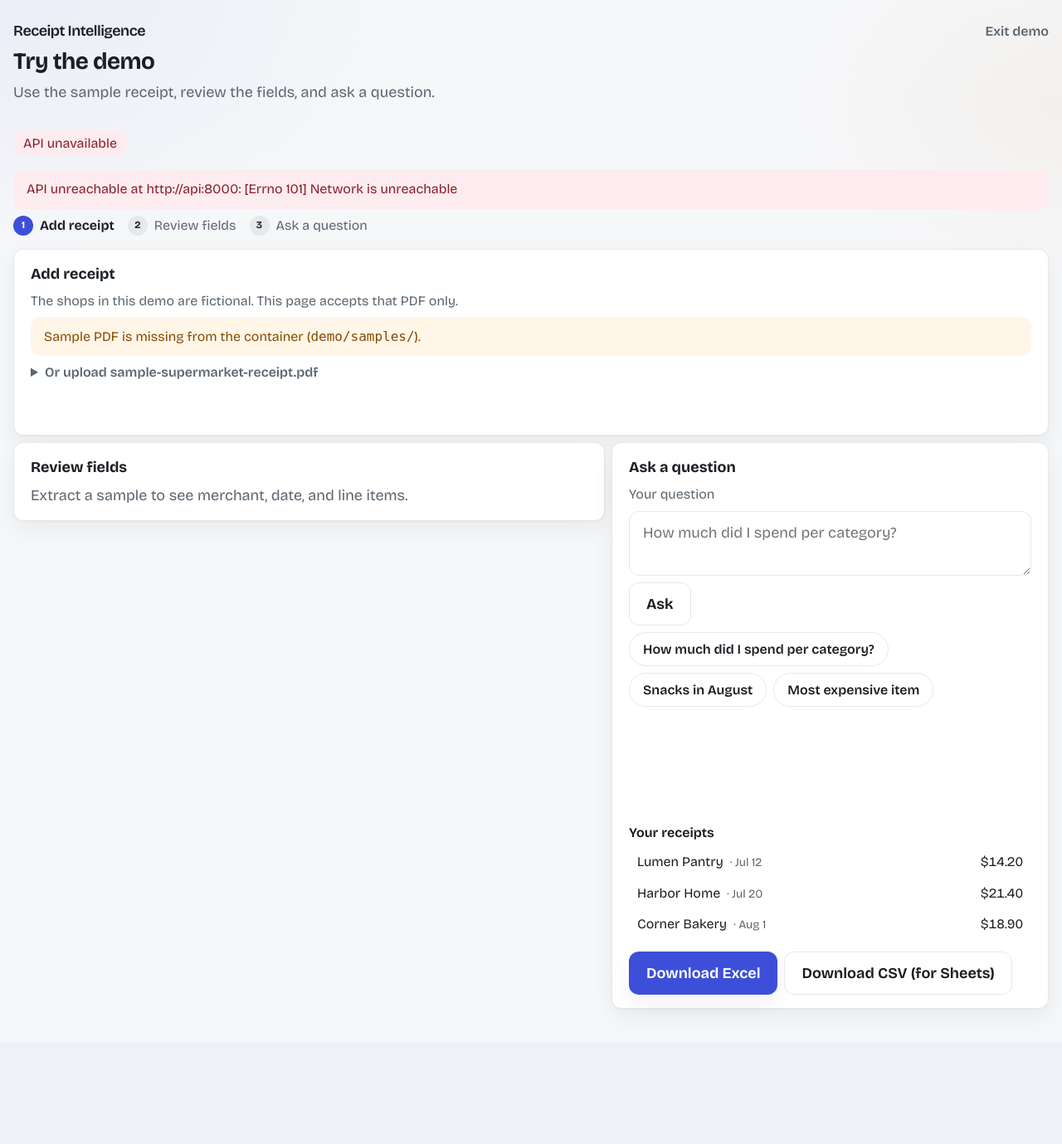
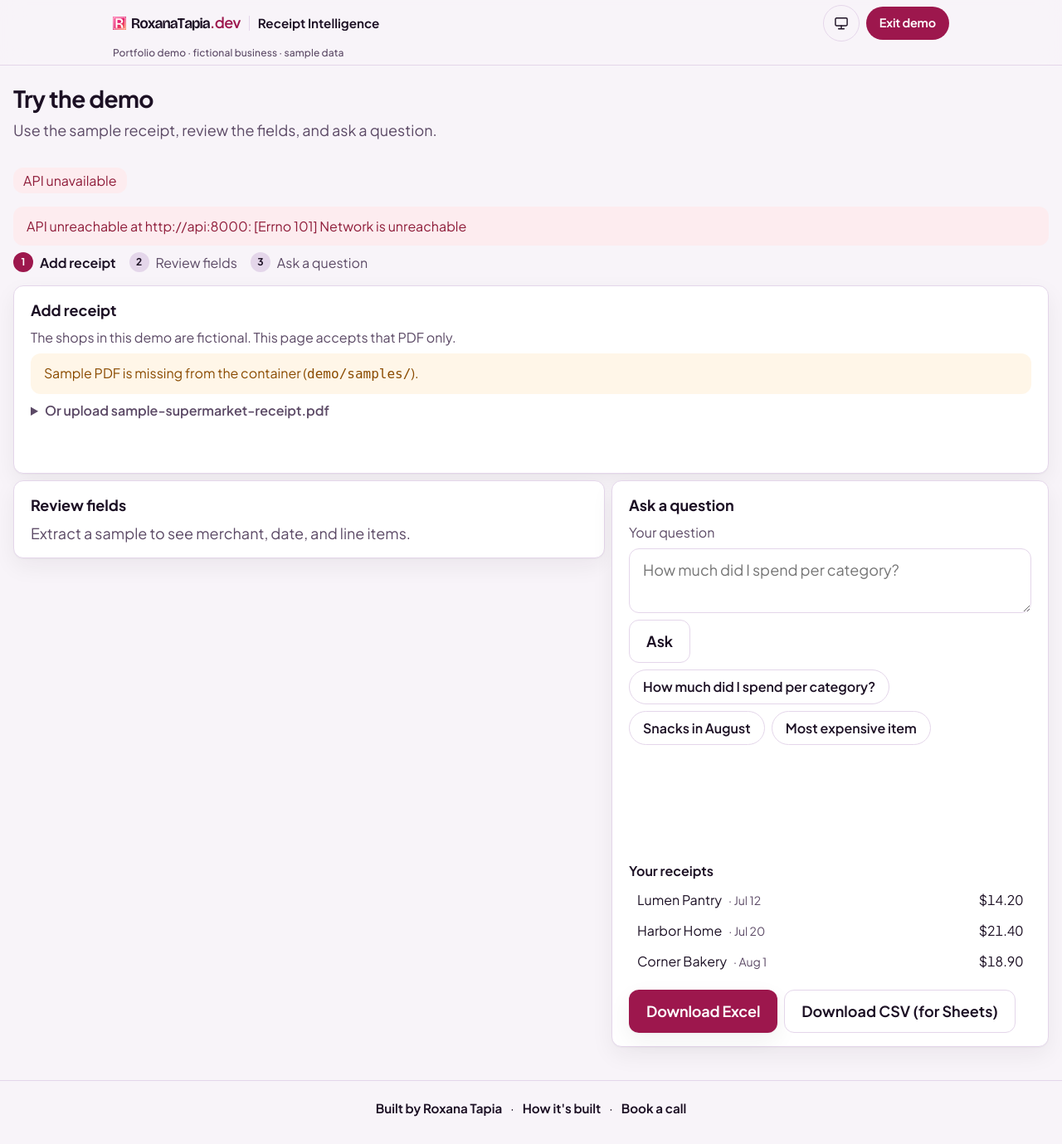
Before and after one commit to RoxanaTapia/receipt-intelligence-demo, a FastAPI app: page / in a window 1280 px wide. Shown: the whole page at 83% size. Before the commit the page ends 1218 px from the top, so only its background shows below. Run offline with FastAPI, Linux system fonts and the light colour scheme; data that the repository does not hold is empty.

Commit message:
feat(ui): use the brand header and magenta accent
Replace the grey page and indigo accent with the kit header, light
and dark tokens, self-hosted fonts, and the favicon set. An
X-Ops-Ok request sets data-operator and loads the heartbeat script.
The receipt flow is unchanged.

Co-authored-by: Roxana Tapia <hello@roxanatapia.dev>

```diff
--- a/demo/app/main.py
+++ b/demo/app/main.py
@@ -3,6 +3,7 @@
 from __future__ import annotations
 
 import json
+import mimetypes
 import os
 import time
 from datetime import date
@@ -31,7 +32,29 @@ from app.session import (
     session_id,
 )
 
+# Browsers accept these from the kit's @font-face rules.
+mimetypes.add_type("font/woff2", ".woff2", strict=True)
+
 APP_DIR = Path(__file__).resolve().parent
+
+
+def _demo_kit_dir() -> Path:
+    """Locate the vendored kit without editing the hashed files.
+
+    A local checkout keeps it at the repo root. The image copies that
+    same folder next to the app package.
+    """
+    override = os.getenv("DEMO_KIT_DIR")
+    if override:
+        return Path(override)
+    for parent in APP_DIR.parents:
+        candidate = parent / "vendor" / "demo-kit"
+        if (candidate / "VERSION").is_file():
+            return candidate
+    return APP_DIR.parents[1] / "vendor" / "demo-kit"
+
+
+DEMO_KIT_DIR = _demo_kit_dir()
 SEED_DIR = Path(os.getenv("SEED_DIR", str(APP_DIR.parent / "seed")))
 SAMPLES_DIR = Path(os.getenv("SAMPLES_DIR", str(APP_DIR.parent / "samples")))
 RECEIPT_DATA_PATH = Path(os.getenv("RECEIPT_DATA_PATH", "/data/receipts"))
@@ -73,6 +96,19 @@ def public_url(path: str = "/") -> str:
 
 app = FastAPI(title="Receipt Intelligence Demo", root_path=ROOT_PATH)
 app.mount("/static", StaticFiles(directory=APP_DIR / "static"), name="static")
+app.mount("/demo-kit", StaticFiles(directory=DEMO_KIT_DIR), name="demo-kit")
+
+
+def operator_session(request: Request) -> bool:
+    """True when the edge marked this request as an operator session.
+
+    The edge sends ``X-Ops-Ok`` only for that session. A value of 0, false,
+    no, or off is treated as a visitor so a default header cannot flip the page.
+    """
+    raw = request.headers.get("x-ops-ok")
+    if raw is None:
+        return False
+    return raw.strip().lower() not in {"0", "false", "no", "off"}
 api = ReceiptApiClient(API_BASE_URL)
 n8n = N8nIngestClient(N8N_INGEST_WEBHOOK_URL)
 
--- a/demo/app/page.py
+++ b/demo/app/page.py
@@ -44,6 +44,7 @@ def _base_context(request: Request) -> dict[str, Any]:
         DEMO_END_DATE,
         DEMO_START_DATE,
         ROOT_PATH,
+        operator_session,
         public_url,
     )
 
@@ -51,6 +52,7 @@ def _base_context(request: Request) -> dict[str, Any]:
         "request": request,
         "root_path": ROOT_PATH,
         "public_url": public_url,
+        "operator": operator_session(request),
         "demo_css": DEMO_CSS,
         "demo_start": DEMO_START_DATE,
         "demo_end": DEMO_END_DATE,
--- a/demo/app/static/panels/ask.css
+++ b/demo/app/static/panels/ask.css
@@ -18,7 +18,7 @@
   padding: 12px 16px;
   font: inherit;
   font-size: 18px;
-  background: #fff;
+  background: var(--panel);
   color: var(--ink);
 }
 
@@ -134,7 +134,7 @@
 }
 
 .receipts-list li.is-added {
-  background: #f3f4f8;
+  background: var(--accent-soft);
 }
 
 .receipts-copy {
@@ -165,7 +165,7 @@
   display: inline-block;
   padding: 1px 8px;
   border-radius: 999px;
-  background: #e8eaef;
+  background: var(--accent-soft);
   color: var(--muted);
   font-size: 12px;
   font-weight: 600;
--- a/demo/app/static/panels/live.css
+++ b/demo/app/static/panels/live.css
@@ -89,7 +89,7 @@
   border: 1px solid var(--line);
   border-radius: var(--radius);
   padding: 4px;
-  background: #fff;
+  background: var(--panel);
   cursor: pointer;
   width: 100%;
 }
@@ -203,7 +203,7 @@
 .skeleton-row {
   height: 14px;
   border-radius: 6px;
-  background: linear-gradient(90deg, var(--line) 0%, #f3f4f6 50%, var(--line) 100%);
+  background: linear-gradient(90deg, var(--line) 0%, var(--panel) 50%, var(--line) 100%);
   background-size: 200% 100%;
   animation: shimmer 1.2s ease-in-out infinite;
 }
--- a/demo/app/static/panels/shared.css
+++ b/demo/app/static/panels/shared.css
@@ -1,26 +1,27 @@
-/* Visitor page. Type is Bricolage Grotesque, the roxanatapia.dev wordmark.
-   The favicon is that site's coral and magenta framed R. 8px spacing, 12px radius. */
+/* Visitor page. Colour comes from the vendored demo kit (light and dark).
+   UI type is Plus Jakarta Sans. The wordmark stays Bricolage Grotesque.
+   8px spacing, 12px radius. The header itself is styled by demo-kit.css. */
 :root {
-  --bg: #f6f7f9;
-  --ink: #1a1f24;
-  --muted: #5c6670;
-  --line: #e6e8ec;
-  --panel: #ffffff;
-  --accent: #3d4fd8;
-  --accent-hover: #4a5be0;
-  --accent-ink: #ffffff;
-  --accent-soft: #eef0fc;
+  --bg: var(--color-bg, #f8f4f9);
+  --ink: var(--color-text, #1c1024);
+  --muted: var(--color-muted, #5c4a66);
+  --line: var(--color-border, #e4d6ea);
+  --panel: var(--color-card, #ffffff);
+  --accent: var(--color-accent, #9d174d);
+  --accent-hover: var(--color-accent-hover, #7f1239);
+  --accent-ink: var(--color-on-accent, #ffffff);
+  --accent-soft: var(--color-accent-soft, rgba(157, 23, 77, 0.08));
   --warn: #8a4b00;
   --warn-bg: #fff6e8;
-  --err: #8a1f2b;
+  --err: #8f1d3a;
   --err-bg: #fdecef;
   --ok: #2f6b4f;
   --ok-bg: #eaf6ef;
-  --font: "Bricolage Grotesque", ui-sans-serif, system-ui, sans-serif;
+  --font: "Plus Jakarta Sans", ui-sans-serif, system-ui, -apple-system, "Segoe UI", sans-serif;
   --mono: ui-monospace, "SFMono-Regular", Menlo, Consolas, monospace;
   --space: 8px;
   --radius: 12px;
-  --shadow: 0 1px 2px rgba(26, 31, 36, 0.04), 0 10px 28px rgba(26, 31, 36, 0.06);
+  --shadow: 0 1px 2px rgba(28, 16, 36, 0.04), 0 10px 28px rgba(28, 16, 36, 0.06);
 }
 
 * {
@@ -31,10 +32,6 @@ body {
   margin: 0;
   min-height: 100vh;
   color: var(--ink);
-  background:
-    radial-gradient(ellipse 70% 45% at 0% 0%, rgba(61, 79, 216, 0.06) 0%, transparent 55%),
-    radial-gradient(ellipse 50% 35% at 100% 10%, rgba(196, 154, 90, 0.07) 0%, transparent 50%),
-    var(--bg);
   font-family: var(--font);
   font-size: 18px;
   line-height: 1.45;
@@ -45,36 +42,6 @@ main {
   width: min(1400px, calc(100% - 32px));
   margin: 0 auto;
   padding: calc(var(--space) * 3) 0 calc(var(--space) * 5);
-}
-
-.top-bar {
-  display: flex;
-  align-items: baseline;
-  justify-content: space-between;
-  gap: var(--space);
-  margin: 0 0 var(--space);
-}
-
-.brand {
-  margin: 0;
-  color: var(--ink);
-  font-family: "Bricolage Grotesque", ui-sans-serif, system-ui, sans-serif;
-  font-size: 18px;
-  font-weight: 600;
-  letter-spacing: -0.03em;
-}
-
-.exit-demo {
-  font-size: 16px;
-  font-weight: 600;
-  color: var(--muted);
-  text-decoration: none;
-  white-space: nowrap;
-}
-
-.exit-demo:hover {
-  color: var(--accent);
-  text-decoration: underline;
 }
 
 h1 {
@@ -287,7 +254,7 @@ tfoot td {
   color: var(--accent);
 }
 
-.btn,
+.btn:not(.dk-exit),
 .button,
 .btn-secondary,
 .button.secondary {
@@ -307,12 +274,12 @@ tfoot td {
   box-shadow: var(--shadow);
 }
 
-.btn:hover,
+.btn:not(.dk-exit):hover,
 .button:hover {
   background: var(--accent-hover);
 }
 
-.btn:disabled,
+.btn:not(.dk-exit):disabled,
 .btn-secondary:disabled {
   cursor: wait;
   opacity: 0.85;
@@ -348,7 +315,7 @@ tfoot td {
 #live-ingest,
 #ask-answer,
 #review {
-  scroll-margin-top: 16px;
+  scroll-margin-top: 96px;
 }
 
 @media (max-width: 640px) {
@@ -361,7 +328,7 @@ tfoot td {
     padding-top: 16px;
   }
 
-  .btn,
+  .btn:not(.dk-exit),
   .btn-secondary {
     width: 100%;
   }
--- a/demo/app/static/panels/spending.css
+++ b/demo/app/static/panels/spending.css
@@ -69,7 +69,7 @@
   padding: 8px 12px;
   font: inherit;
   font-size: 16px;
-  background: #fff;
+  background: var(--panel);
   color: var(--ink);
 }
 
--- a/demo/app/templates/base.html
+++ b/demo/app/templates/base.html
@@ -1,20 +1,80 @@
 <!DOCTYPE html>
-<html lang="en">
+<html lang="en"{% if operator %} data-operator="true"{% endif %}>
   <head>
     <meta charset="utf-8" />
     <meta name="viewport" content="width=device-width, initial-scale=1" />
     <title>{% block title %}Receipt Intelligence{% endblock %}</title>
-    <link rel="preconnect" href="https://fonts.googleapis.com" />
-    <link rel="preconnect" href="https://fonts.gstatic.com" crossorigin />
-    <link rel="icon" href="{{ public_url('/static/favicon.svg') }}" type="image/svg+xml" />
-    <link
-      href="https://fonts.googleapis.com/css2?family=Bricolage+Grotesque:wght@400..700&display=swap"
-      rel="stylesheet"
-    />
-    {# Inlined: avoids /app ↔ static proxy mismatches on the portfolio edge. #}
+    <meta name="theme-color" content="#f8f4f9" />
+    <link rel="icon" href="{{ public_url('/demo-kit/favicon.svg') }}" type="image/svg+xml" />
+    <link rel="icon" href="{{ public_url('/demo-kit/favicon-32.png') }}" type="image/png" sizes="32x32" />
+    <link rel="apple-touch-icon" href="{{ public_url('/demo-kit/apple-touch-icon.png') }}" />
+    <script src="{{ public_url('/demo-kit/theme-init.js') }}"></script>
+    <link rel="preload" href="{{ public_url('/demo-kit/fonts/plus-jakarta-sans-latin.woff2') }}" as="font" type="font/woff2" crossorigin="anonymous" />
+    <link rel="preload" href="{{ public_url('/demo-kit/fonts/bricolage-grotesque-latin.woff2') }}" as="font" type="font/woff2" crossorigin="anonymous" />
+    <link rel="stylesheet" href="{{ public_url('/demo-kit/demo-kit.css') }}" />
+    {# Page rules stay inlined so a proxy miss on /static cannot unstyle the flow. #}
     <style>{{ demo_css | safe }}</style>
   </head>
   <body>
-    <main{% if scroll_target %} data-scroll="{{ scroll_target }}"{% endif %}>{% block content %}{% endblock %}</main>
+    <a class="skip-link" href="#main">Skip to content</a>
+    <header class="dk-header">
+      <div class="dk-bar">
+        <div class="dk-brand">
+          <a class="dk-wordmark" href="https://roxanatapia.dev/">
+            <img class="dk-mark" src="{{ public_url('/demo-kit/favicon.svg') }}" alt="" width="16" height="16" />
+            <span class="dk-wordmark-name">RoxanaTapia<span class="dk-wordmark-dev">.dev</span></span>
+          </a>
+          <span class="dk-divider" aria-hidden="true"></span>
+          <span class="dk-product">Receipt Intelligence</span>
+        </div>
+        <div class="dk-tools">
+          <div class="theme-menu">
+            <button type="button" class="theme-toggle" id="theme-toggle" aria-haspopup="menu" aria-expanded="false" aria-controls="theme-menu" aria-label="Auto">
+              <svg class="theme-icon theme-icon-auto" viewBox="0 0 24 24" width="20" height="20" aria-hidden="true" focusable="false"><rect x="3.5" y="4.5" width="17" height="11" rx="1.6" fill="none" stroke="currentColor" stroke-width="1.7"/><path d="M8 20h8M12 15.5V20" fill="none" stroke="currentColor" stroke-width="1.7" stroke-linecap="round"/></svg>
+              <svg class="theme-icon theme-icon-light" viewBox="0 0 24 24" width="20" height="20" aria-hidden="true" focusable="false"><circle cx="12" cy="12" r="3.5" fill="none" stroke="currentColor" stroke-width="1.7"/><path d="M12 3v2.2M12 18.8V21M3 12h2.2M18.8 12H21M5.4 5.4l1.6 1.6M17 17l1.6 1.6M18.6 5.4 17 7M7 17l-1.6 1.6" fill="none" stroke="currentColor" stroke-width="1.7" stroke-linecap="round"/></svg>
+              <svg class="theme-icon theme-icon-dark" viewBox="0 0 24 24" width="20" height="20" aria-hidden="true" focusable="false"><path d="M20 14.6A7.4 7.4 0 0 1 9.4 4 7.2 7.2 0 1 0 20 14.6Z" fill="none" stroke="currentColor" stroke-width="1.7" stroke-linejoin="round"/></svg>
+            </button>
+            <div class="theme-dropdown" id="theme-menu" role="menu" aria-labelledby="theme-toggle" hidden>
+              <button type="button" class="theme-option" role="menuitemradio" data-set-theme="auto" aria-checked="true">
+                <svg viewBox="0 0 24 24" width="20" height="20" aria-hidden="true" focusable="false"><rect x="3.5" y="4.5" width="17" height="11" rx="1.6" fill="none" stroke="currentColor" stroke-width="1.7"/><path d="M8 20h8M12 15.5V20" fill="none" stroke="currentColor" stroke-width="1.7" stroke-linecap="round"/></svg>
+                <span class="theme-option-copy">
+                  <span>Auto</span>
+                  <span class="theme-hint">Same as this device</span>
+                </span>
+              </button>
+              <button type="button" class="theme-option" role="menuitemradio" data-set-theme="light" aria-checked="false">
+                <svg viewBox="0 0 24 24" width="20" height="20" aria-hidden="true" focusable="false"><circle cx="12" cy="12" r="3.5" fill="none" stroke="currentColor" stroke-width="1.7"/><path d="M12 3v2.2M12 18.8V21M3 12h2.2M18.8 12H21M5.4 5.4l1.6 1.6M17 17l1.6 1.6M18.6 5.4 17 7M7 17l-1.6 1.6" fill="none" stroke="currentColor" stroke-width="1.7" stroke-linecap="round"/></svg>
+                <span>Light</span>
+              </button>
+              <button type="button" class="theme-option" role="menuitemradio" data-set-theme="dark" aria-checked="false">
+                <svg viewBox="0 0 24 24" width="20" height="20" aria-hidden="true" focusable="false"><path d="M20 14.6A7.4 7.4 0 0 1 9.4 4 7.2 7.2 0 1 0 20 14.6Z" fill="none" stroke="currentColor" stroke-width="1.7" stroke-linejoin="round"/></svg>
+                <span>Dark</span>
+              </button>
+            </div>
+          </div>
+          {# Host-absolute: invite and ops live on the edge, not under ROOT_PATH. #}
+          <a class="btn btn-primary dk-exit" id="demo-exit" href="{% if operator %}/ops/logout{% else %}/invite/exit{% endif %}">
+            <span class="dk-exit-visitor">Exit demo</span>
+            <span class="dk-exit-ops">Log out</span>
+          </a>
+        </div>
+      </div>
+      <p class="dk-note">Portfolio demo · fictional business · sample data</p>
+    </header>
+    <main id="main" class="dk-enter"{% if scroll_target %} data-scroll="{{ scroll_target }}"{% endif %}>{% block content %}{% endblock %}</main>
+    <footer class="dk-footer">
+      <div class="dk-footer-slot">
+        <a href="https://roxanatapia.dev/">Built by Roxana Tapia</a>
+        <span aria-hidden="true">·</span>
+        <a href="https://roxanatapia.dev/">How it's built</a>
+        <span aria-hidden="true">·</span>
+        <a href="https://roxanatapia.dev/">Book a call</a>
+      </div>
+    </footer>
+    <script src="{{ public_url('/demo-kit/theme.js') }}"></script>
+    <script src="{{ public_url('/demo-kit/motion.js') }}"></script>
+    {% if operator %}
+    <script src="{{ public_url('/demo-kit/ops-heartbeat.js') }}"></script>
+    {% endif %}
   </body>
 </html>
--- a/demo/app/templates/index.html
+++ b/demo/app/templates/index.html
@@ -1,11 +1,6 @@
 {% extends "base.html" %}
 {% block title %}Receipt Intelligence demo{% endblock %}
 {% block content %}
-<div class="top-bar">
-  <p class="brand">Receipt Intelligence</p>
-  {# Host-absolute: invite service on the edge, not under ROOT_PATH /app. #}
-  <a class="exit-demo" href="/invite/exit">Exit demo</a>
-</div>
 <h1>Try the demo</h1>
 <p class="lede">Use the sample receipt, review the fields, and ask a question.</p>
 
```
Also changed, not shown: AGENTS.md (+1 -0 lines), demo/tests/test_brand.py (added, +77 -0 lines), demo/tests/test_routes.py (+10 -3 lines), README.md.
